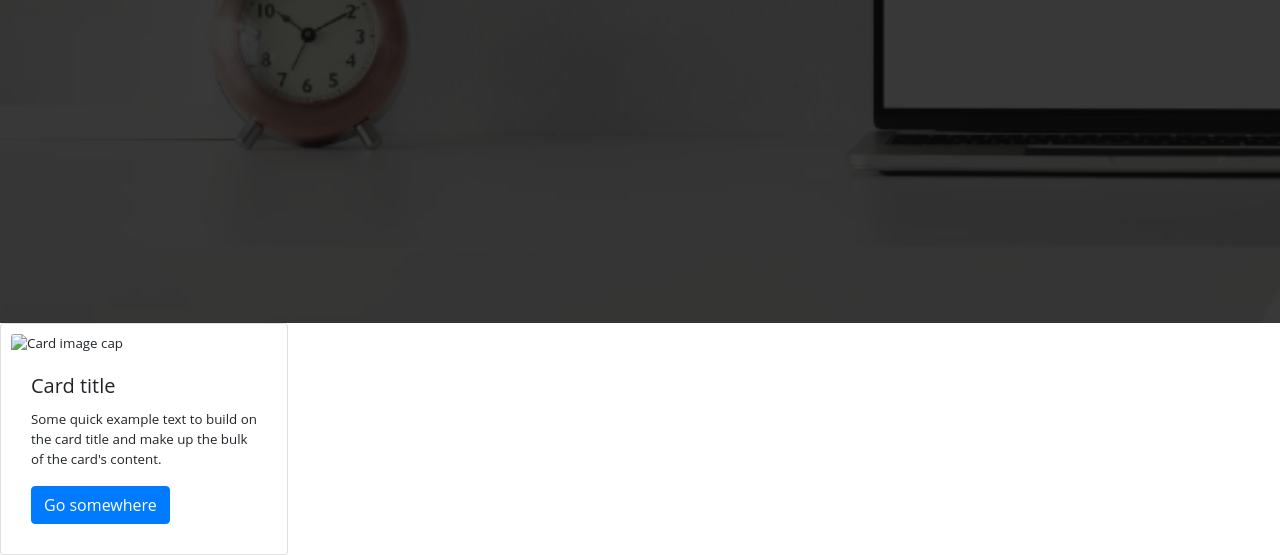
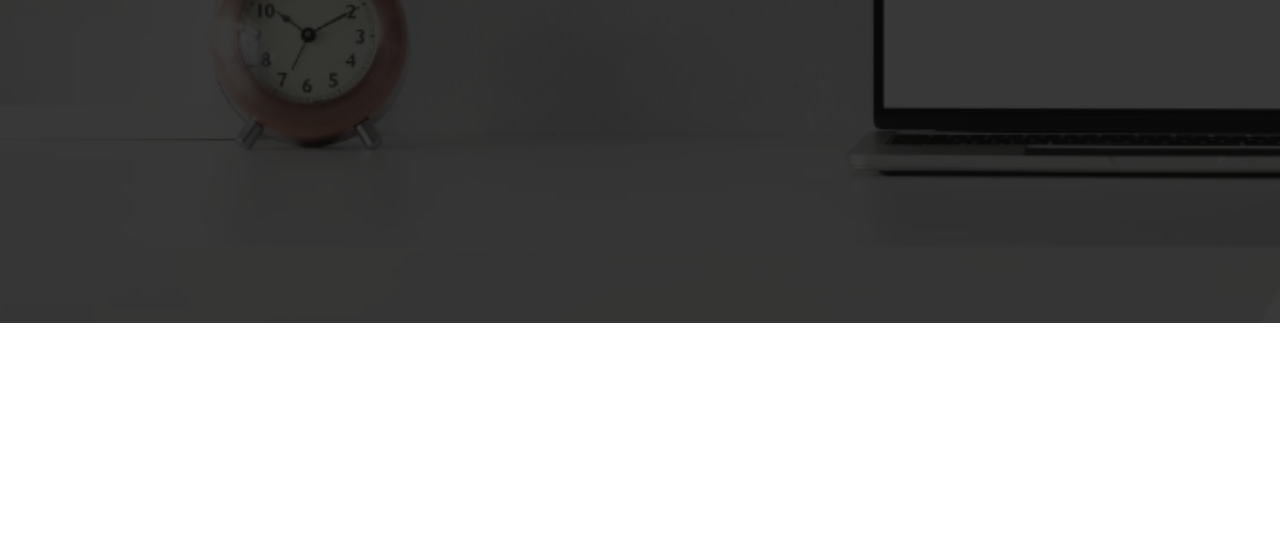
Before and after one commit to Kunsh-Manghwani/portfolio-effects, a plain HTML site: page index.html in a window 1280 px wide. Shown: the part 477-1032 px from the top of the page. After the commit the page ends 800 px from the top, so only its background shows below. Drawn offline with nearby package versions, Linux system fonts and the light colour scheme.

Commit message:
Update index.html

```diff
--- a/index.html
+++ b/index.html
@@ -23,14 +23,5 @@
         <h2>I am a <span>Programming Enthusiast...</span></h2>
       </div>
     </section>
-
-    <div class="card" style="width: 18rem; padding: 10px;">
-      <img class="card-img-top" src="" alt="Card image cap">
-      <div class="card-body">
-        <h5 class="card-title">Card title</h5>
-        <p class="card-text">Some quick example text to build on the card title and make up the bulk of the card's content.</p>
-        <a href="#" class="btn btn-primary">Go somewhere</a>
-      </div>
-    </div>
   </body>
 </html>
```
